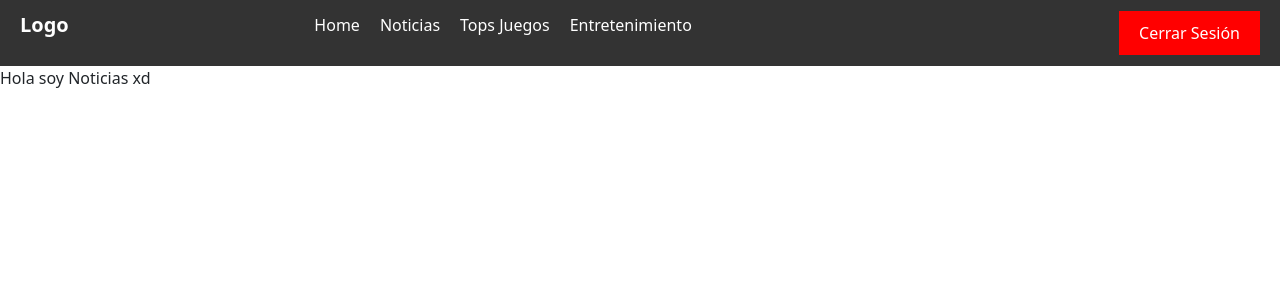
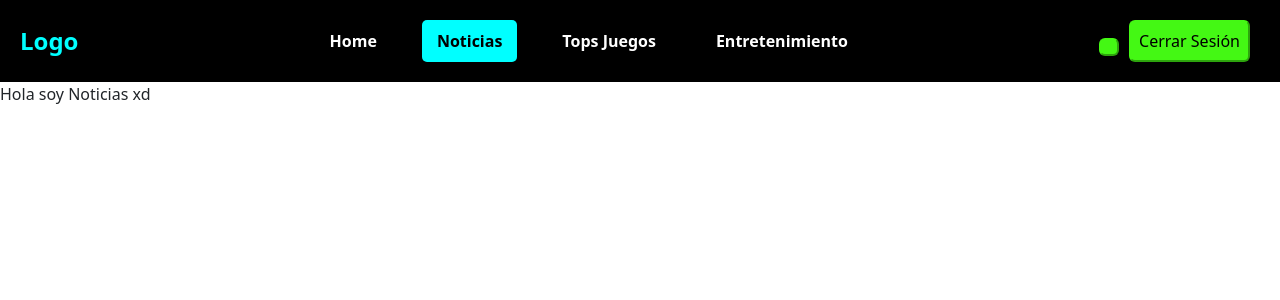
Before and after one commit to JrVeliz/Proyecto_DAWA, a React (Create React App) app: page /noticias in a window 1280 px wide. Shown: the top 300 px of the page. Built offline with nearby package versions, Linux system fonts and the light colour scheme.

Commit message:
Modificaciones en funcionalidad y diseño del header

```diff
--- a/src/App.js
+++ b/src/App.js
@@ -26,14 +26,14 @@ function App() {
     <div className="App">
       <BrowserRouter>
         <Routes>
-          <Route path="/" element={<Dashboard user={userLogged}/>} />
+          <Route path="/" element={<Dashboard/>} />
           <Route path="home" element={<Home currentUser={userLogged} logout={handleUserLogout}/>} />
           <Route path="login" element={<Login  setUser={handleUserLogin}/>} />
           <Route path="signup" element={<SignUp />} />
-          <Route path="account" element={<Account />} />
-          <Route path="noticias" element={<Noticias />} />
-          <Route path="topsjuegos" element={<TopJuegos />} />
-          <Route path="entretenimiento" element={<Entretenimiento />} />
+          <Route path="account" element={<Account currentUser={userLogged} logout={handleUserLogout}/>} />
+          <Route path="noticias" element={<Noticias currentUser={userLogged} logout={handleUserLogout}/>} />
+          <Route path="topsjuegos" element={<TopJuegos currentUser={userLogged} logout={handleUserLogout}/>} />
+          <Route path="entretenimiento" element={<Entretenimiento currentUser={userLogged} logout={handleUserLogout}/>} />
           <Route path="resenajuego" element={<ResenaJuego />} />
         </Routes>
       </BrowserRouter>
--- a/src/Componentes/Account.jsx
+++ b/src/Componentes/Account.jsx
@@ -1,7 +1,8 @@
-
-function Account(){
+import Header from "./Header";
+function Account({currentUser, logout}){
     return(
       <>
+      <Header userLogged= {currentUser} buttonLogout={logout}/>
       <p>Hola soy Account xd</p>
       </>
     );
--- a/src/Componentes/Entretenimiento.jsx
+++ b/src/Componentes/Entretenimiento.jsx
@@ -1,8 +1,8 @@
 import Header from "./Header";
-function Entretenimiento() {
+function Entretenimiento({currentUser, logout}) {
   return (
     <>
-      <Header />
+      <Header userLogged= {currentUser} buttonLogout={logout}/>
       <p>Hola soy Entretenimiento xd</p>
     </>
   );
--- a/src/Componentes/Header.jsx
+++ b/src/Componentes/Header.jsx
@@ -1,48 +1,71 @@
 import React from "react";
-import { Link, useNavigate } from "react-router-dom";
+import { Link, useLocation, useNavigate } from "react-router-dom";
 import "../styles/Header.css";
 
-export default function Header({userLogged, buttonLogout}) {
+export default function Header({ userLogged, buttonLogout }) {
   return (
-    <>
+    <div className="header-container">
       <header>
-        <BarraNavegacion userInfo={userLogged} buttoActionLogout={buttonLogout}/>
+        <BarraNavegacion
+          userInfo={userLogged}
+          buttoActionLogout={buttonLogout}
+        />
       </header>
-    </>
+    </div>
   );
 }
 
-function BarraNavegacion({userInfo, buttoActionLogout}) {
+function BarraNavegacion({ userInfo, buttoActionLogout }) {
+  const location = useLocation();
   const navigate = useNavigate();
+  const handleClick = (ruta) => {
+    navigate(ruta);
+  };
   const LogOut = () => {
     const resultado = window.confirm("¿Estás seguro de cerrar sesión?");
     if (resultado) {
       buttoActionLogout();
-      navigate("/");
+      handleClick("/");
     }
   };
 
   return (
     <nav className="barra-navegacion">
+      <div className="containerImg">
+        <Link  className="logoLink" to="/home">
           <p className="logo">Logo</p>
-      <ul className="lista-enlaces">
-        <li>
+        </Link>
+      </div>
+
+      <div className="containerMenus">
+        <ul>
+          <li className={location.pathname === "/home" ? "active" : ""}>
             <Link to="/home">Home</Link>
           </li>
-        <li>
+          <li className={location.pathname === "/noticias" ? "active" : ""}>
             <Link to="/noticias">Noticias</Link>
           </li>
-        <li>
+          <li className={location.pathname === "/topsjuegos" ? "active" : ""}>
             <Link to="/topsjuegos">Tops Juegos</Link>
           </li>
-        <li>
+          <li
+            className={location.pathname === "/entretenimiento" ? "active" : ""}
+          >
             <Link to="/entretenimiento">Entretenimiento</Link>
           </li>
         </ul>
-      <p>{userInfo}</p>
-      <button className="boton-cerrar-sesion" onClick={LogOut}>
+      </div>
+      <div className="perfilSection">
+        <button
+          className="accountButton"
+          onClick={() => handleClick("/account")}
+        >
+          {userInfo}
+        </button>
+        <button className="logoutButton" onClick={LogOut}>
           Cerrar Sesión
         </button>
+      </div>
     </nav>
   );
 }
--- a/src/Componentes/Noticias.jsx
+++ b/src/Componentes/Noticias.jsx
@@ -1,9 +1,9 @@
 import Header from "./Header";
 
-function Noticias() {
+function Noticias({currentUser, logout}) {
   return (
     <>
-      <Header />
+      <Header userLogged= {currentUser} buttonLogout={logout}/>
       <p>Hola soy Noticias xd</p>
     </>
   );
--- a/src/Componentes/TopJuegos.jsx
+++ b/src/Componentes/TopJuegos.jsx
@@ -1,8 +1,8 @@
 import Header from "./Header";
-function TopJuegos() {
+function TopJuegos({currentUser, logout}) {
   return (
     <>
-      <Header />
+      <Header userLogged= {currentUser} buttonLogout={logout}/>
       <p>Hola soy Top de juegos xd</p>
     </>
   );
--- a/src/styles/Header.css
+++ b/src/styles/Header.css
@@ -1,41 +1,74 @@
-    .barra-navegacion {
-    background-color: #333;
-    color: white;
-    display: flex;
-    justify-content: space-between;
-    align-items: center;
-    padding: 10px 20px;
-  }
+.header-container {
+  background-color: #000000;
+  padding: 20px;
+}
 
-  .logo {
-    font-size: 20px;
-    font-weight: bold;
-  }
+.barra-navegacion {
+  display: flex;
+  align-items: center;
+  justify-content: space-between;
+}
 
-  .lista-enlaces {
-    list-style: none;
-    display: flex;
-    gap: 20px;
-  }
+.logoLink {
+  text-decoration: none;
+}
 
-  .lista-enlaces li {
-    margin: 0;
-  }
+.containerMenus ul {
+  display: flex;
+  margin: 0;
+  padding: 0;
+}
 
-  .lista-enlaces li a {
-    text-decoration: none;
-    color: white;
-  }
+.containerMenus li {
+  margin: 0 15px;
+  list-style: none;
+}
+.containerMenus li.active a {
+  color: #000000;
+  background-color: #00ffff;
+}
 
-  .boton-cerrar-sesion {
-    background-color: red;
-    color: white;
-    border: none;
-    padding: 10px 20px;
-    cursor: pointer;
-    font-size: 16px;
-  }
+.containerMenus a {
+  color: white;
+  text-decoration: none;
+  font-weight: bold;
+  padding: 10px 15px;
+  border-radius: 5px;
+  transition: color 0.3s ease, background-color 0.3s ease;
+}
 
-  .boton-cerrar-sesion:hover {
-    background-color: darkred;
-  }
+.containerMenus a:hover {
+  color: #000000;
+  background-color: #44f814;
+}
+
+.accountButton,
+.logoutButton {
+  font-weight: 500;
+  background-color: #44f814;
+  border-color: #44f814;
+  color: #000000;
+  padding: 7px 8px;
+  margin: 0 10px 0px 0px;
+  border-radius: 6px;
+  cursor: pointer;
+  transition: color 0.3s ease, border-color 0.3s ease,
+    background-color 0.3s ease;
+}
+
+.accountButton:hover,
+.logoutButton:hover {
+  font-weight: 500;
+  color: #ffffff;
+  background-color: #000000;
+  border-width: 1px;
+  border-color: #00ffff;
+}
+
+.logo {
+  font-size: 24px;
+  font-weight: bold;
+  margin: 0;
+  padding: 0;
+  color: #00ffff;
+}
```
Lines whose indentation alone changed are shown as unchanged.
